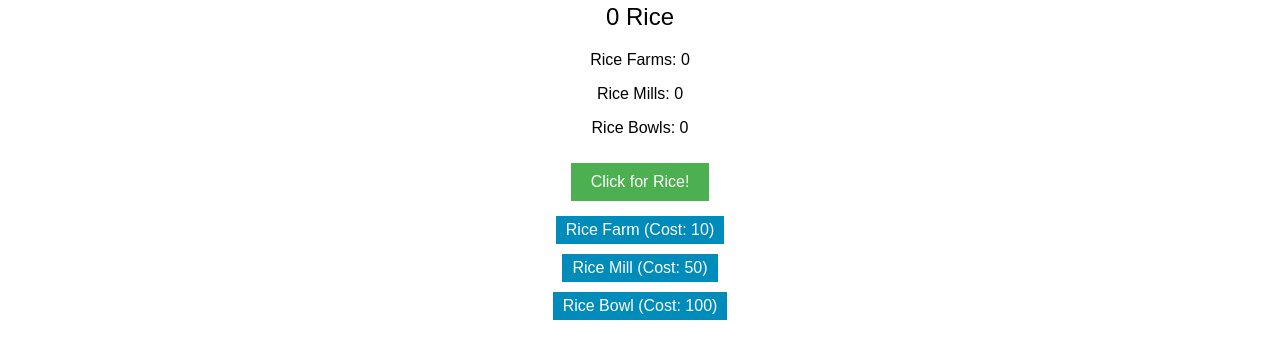
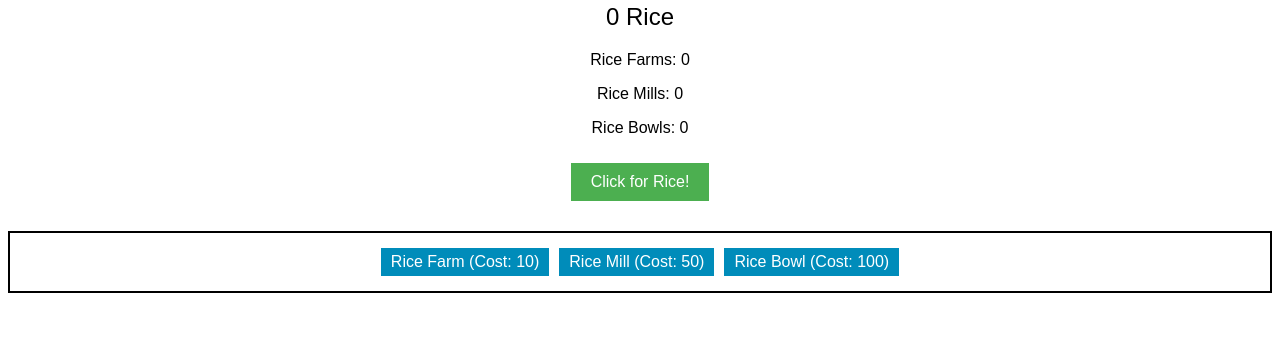
Before and after one commit to epic-person-on/Rice-Clicker, a plain HTML site: page index.html in a window 1280 px wide. Shown: the part 79-438 px from the top of the page. Drawn offline with Linux system fonts and the light colour scheme.

Commit message:
Update index.html

```diff
--- a/index.html
+++ b/index.html
@@ -13,17 +13,16 @@
         <p>Rice Mills: <span id="rice-mill-count">0</span></p>
         <p>Rice Bowls: <span id="rice-bowl-count">0</span></p>
       </div>
-      <button id="rice-button">Click for Rice!</button>
-      <div id="upgrades">
+        <button id="rice-button">Click for Rice!</button>
+        <div id="upgrades" class="upgrades">
         <button id="rice-farm" class="upgrade">Rice Farm (Cost: 10)</button>
         <span id="rice-farm-count"></span>
-        <br>
         <button id="rice-mill" class="upgrade">Rice Mill (Cost: 50)</button>
         <span id="rice-mill-count"></span>
-        <br>
         <button id="rice-bowl" class="upgrade">Rice Bowl (Cost: 100)</button>
         <span id="rice-bowl-count"></span>
       </div>
+
 
     </div>
     <script src="script.js"></script>
```
